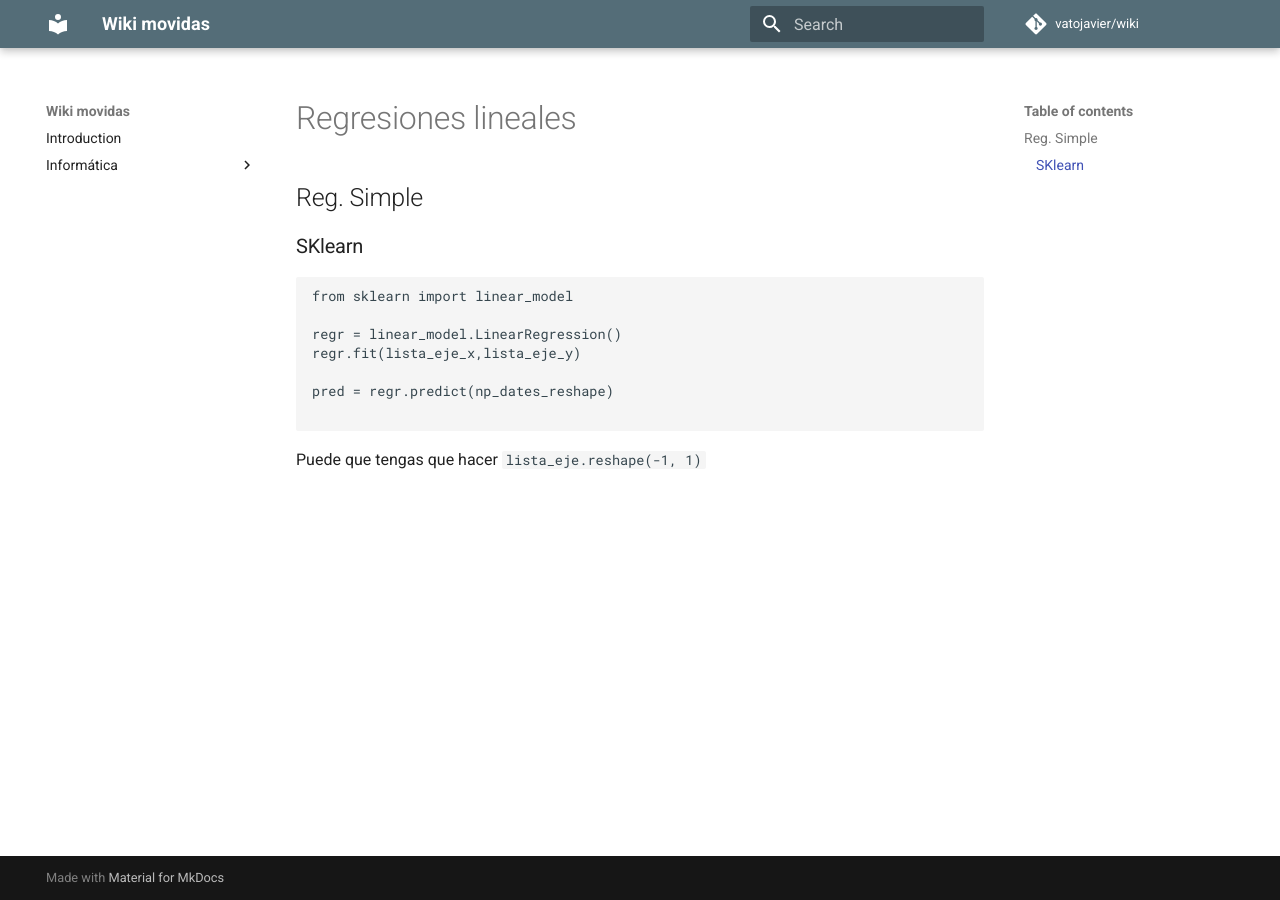
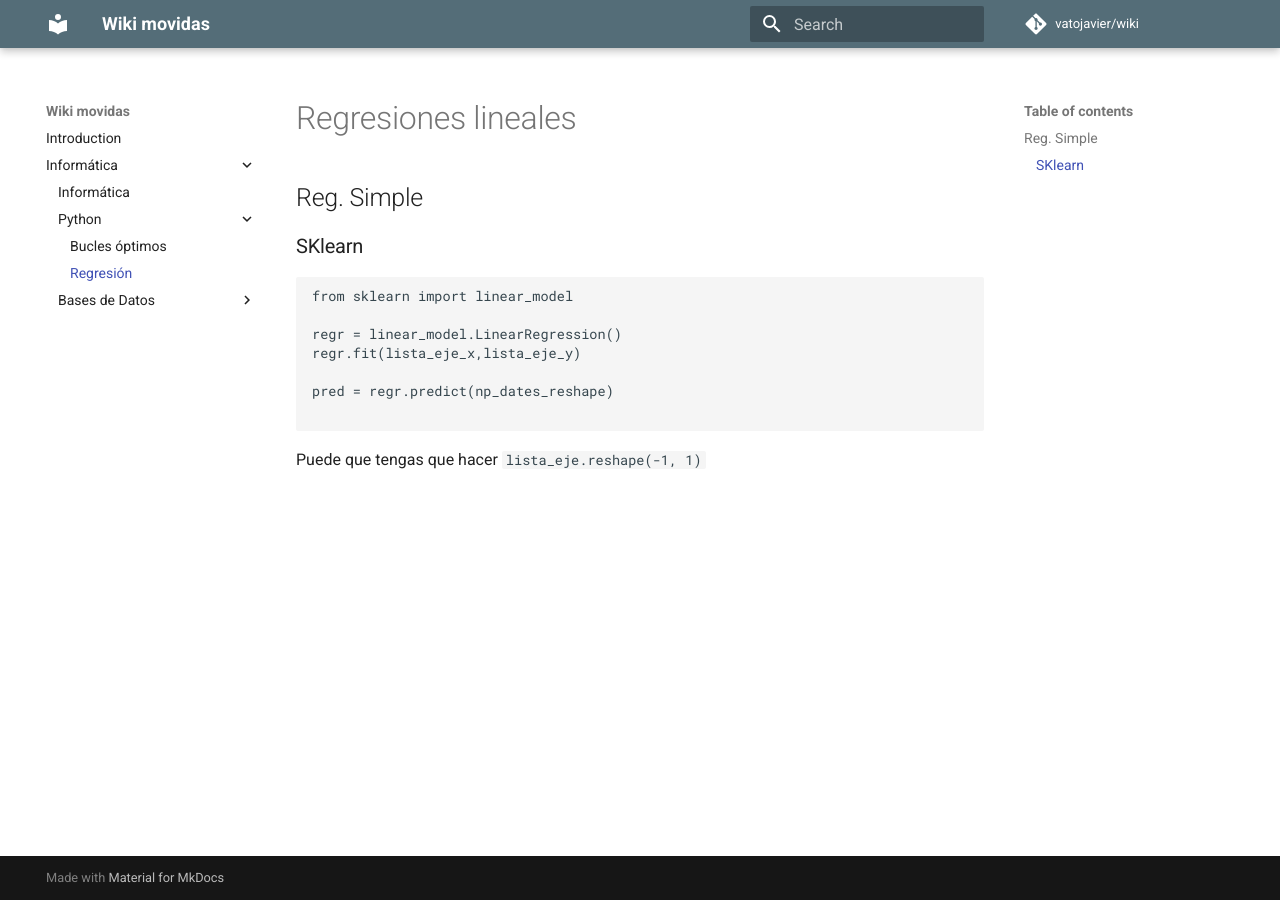
Before and after one commit to vatojavier/wiki, an MkDocs documentation site: the page built from docs/informatica/python/regresion.md, in a window 1280 px wide. Built offline with MkDocs 1.6.1 and Material for MkDocs 9.7.7, drawn with Linux system fonts in a browser that asks for light colours; comment, search, counter and statistics services are not loaded.

Commit message:
Update mkdocs.yml

```diff
--- a/mkdocs.yml
+++ b/mkdocs.yml
@@ -6,6 +6,7 @@ nav:
     - Informática: informatica/informatica.md
     - Python:
       - Bucles óptimos: informatica/python/bucles_optimos.md
+      - Regresión: informatica/python/regresion.md
     - Bases de Datos:
       - PostgreSQL:  informatica/BBDD/Postgres.md
 
```
